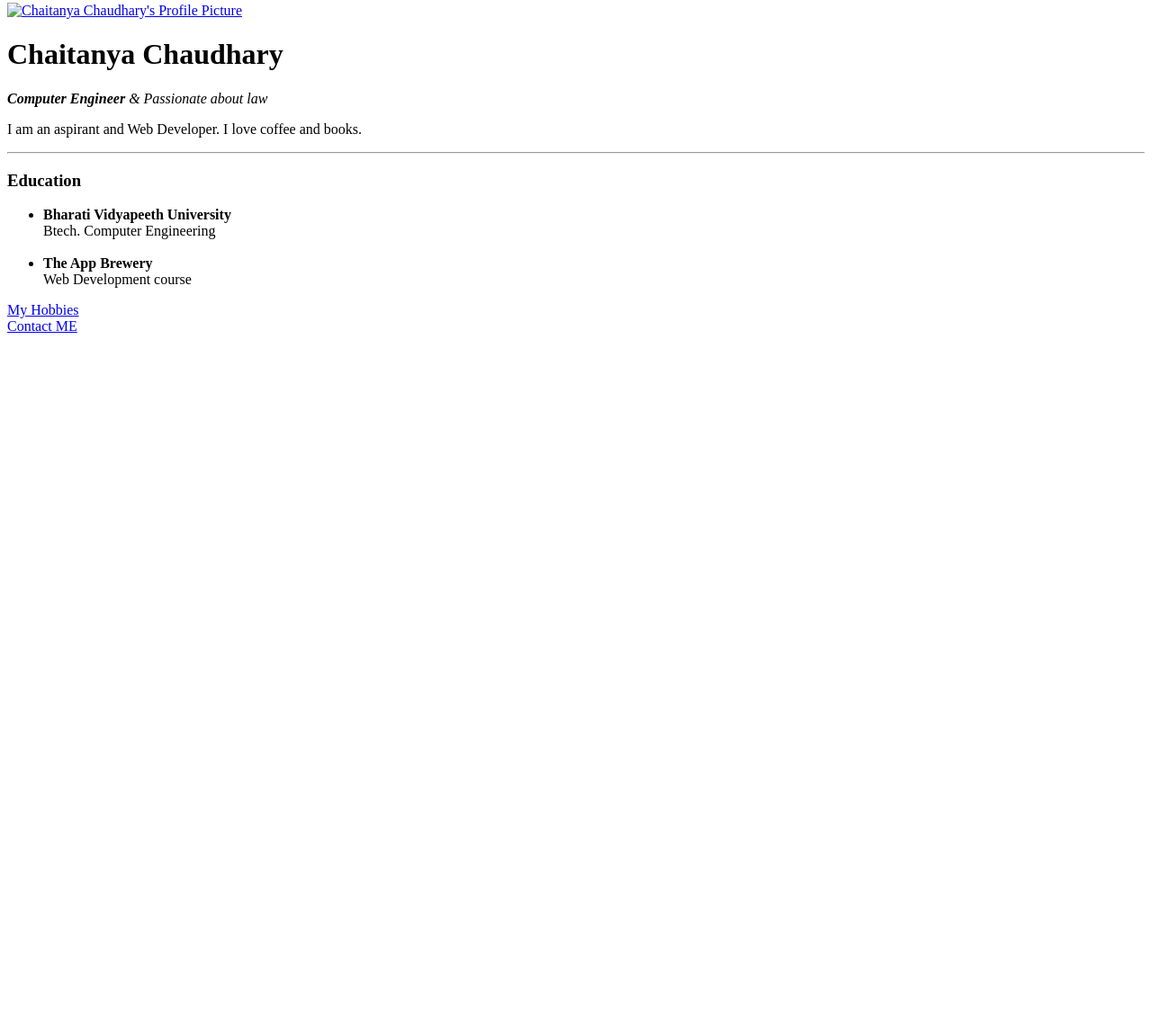
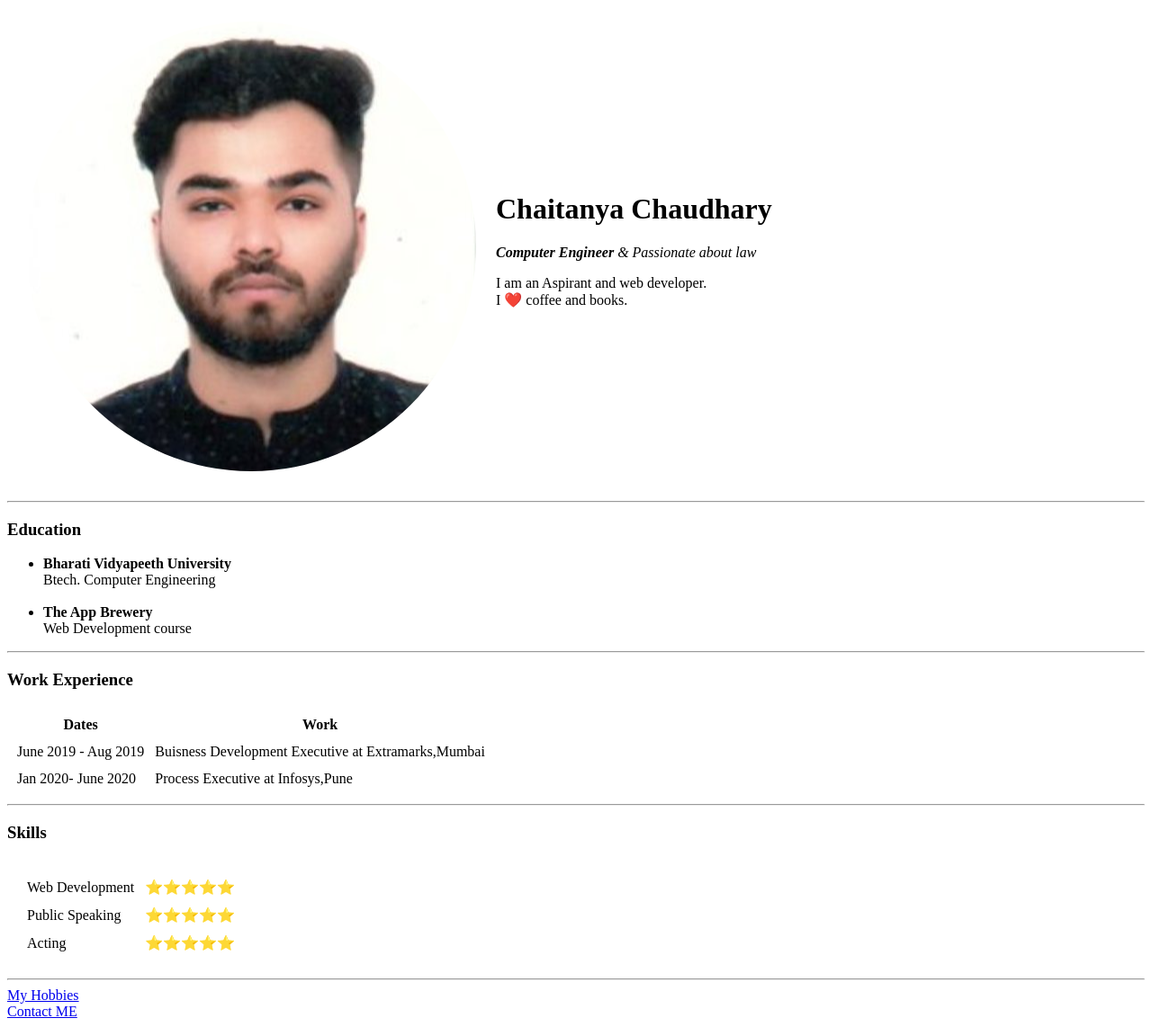
Before and after one commit to Chaitanya2696/cv, a plain HTML site: page index.html in a window 1280 px wide. Shown: the part 5-1147 px from the top of the page at 90% size. Before the commit the page ends 800 px from the top, so only its background shows below. Drawn offline with Linux system fonts and the light colour scheme.

Commit message:
Initial CV website

```diff
--- a/index.html
+++ b/index.html
@@ -1,16 +1,23 @@
 <!DOCTYPE html>
 <html lang="en" dir="ltr">
-
 <head>
   <meta charset="utf-8">
   <title>🍆 Chaitanya's Personal Site</title>
 </head>
-
 <body>
-  <a href="https://www.facebook.com/chaitanya.chaudhary.2610/"><img src="images/p1.png" alt="Chaitanya Chaudhary's Profile Picture"></a>
-  <h1>Chaitanya Chaudhary</h1>
-  <p><em><strong> Computer Engineer </strong> & Passionate about law</em> </p>
-  <p>I am an aspirant and Web Developer. I love coffee and books.</p>
+  <table cellspacing="20">
+    <tr>
+      <td><a href="https://www.facebook.com/chaitanya.chaudhary.2610/"><img src="images/p1.png" alt="Chaitanya Chaudhary's Profile Picture" </td>
+      <td>
+        <h1>Chaitanya Chaudhary</h1>
+        <p><em><strong> Computer Engineer </strong> & Passionate about law</em> </p>
+        <p>I am an Aspirant and web developer.
+          <br> I ❤️ coffee and books.
+        </p>
+      </td>
+    </tr>
+  </table>
+  </a>
   <hr>
   <h3><strong>Education</strong></h3>
   <ul>
@@ -18,7 +25,50 @@
     <br>
     <li> <strong>The App Brewery</strong> <br> Web Development course </li>
   </ul>
-  <a href="hobbies.html">My Hobbies</a>
+  <hr>
+  <h3>Work Experience</h3>
+<table cellspacing="10">
+    <thead>
+      <tr>
+        <th>Dates</th>
+        <th>Work</th>
+      </tr>
+    </thead>
+    <tbody>
+      <tr>
+        <td>June 2019 - Aug 2019</td>
+        <td>Buisness Development Executive at Extramarks,Mumbai</td>
+      </tr>
+      <tr>
+        <td>Jan 2020- June 2020</td>
+        <td>Process Executive at Infosys,Pune</td>
+      </tr>
+    </tbody>
+    </table>
+  <hr>
+  <h3>Skills</h3>
+  <table cellspacing="10">
+    <tr>
+      <td>
+        <table cellspacing="10">
+          <tr>
+            <td>Web Development</td>
+            <td>⭐️⭐️⭐️⭐️⭐️</td>
+          </tr>
+          <tr>
+            <td>Public Speaking</td>
+            <td>⭐️⭐️⭐️⭐️⭐️</td>
+          </tr>
+          <tr>
+            <td>Acting</td>
+            <td>⭐️⭐️⭐️⭐️⭐️</td>
+          </tr>
+        </table>
+      </td>
+  </tr>
+  </table>
+  <hr>
+    <a href="hobbies.html">My Hobbies</a>
   <br>
   <a href="Contact-Me.html">Contact ME</a>
 </body>
```
Also changed, not shown: Contact-Me.html (+11 -0 lines), inputs.html (added, +20 -0 lines), images/p1.png (added).
